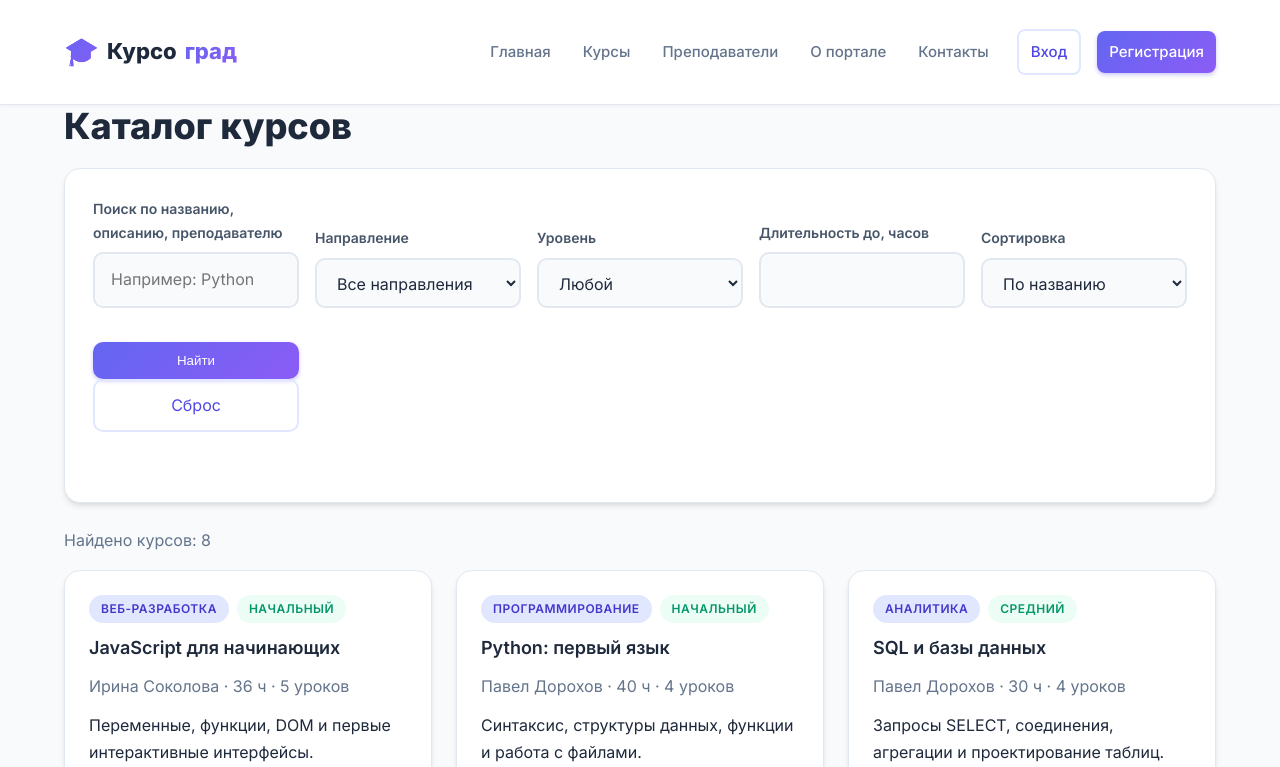
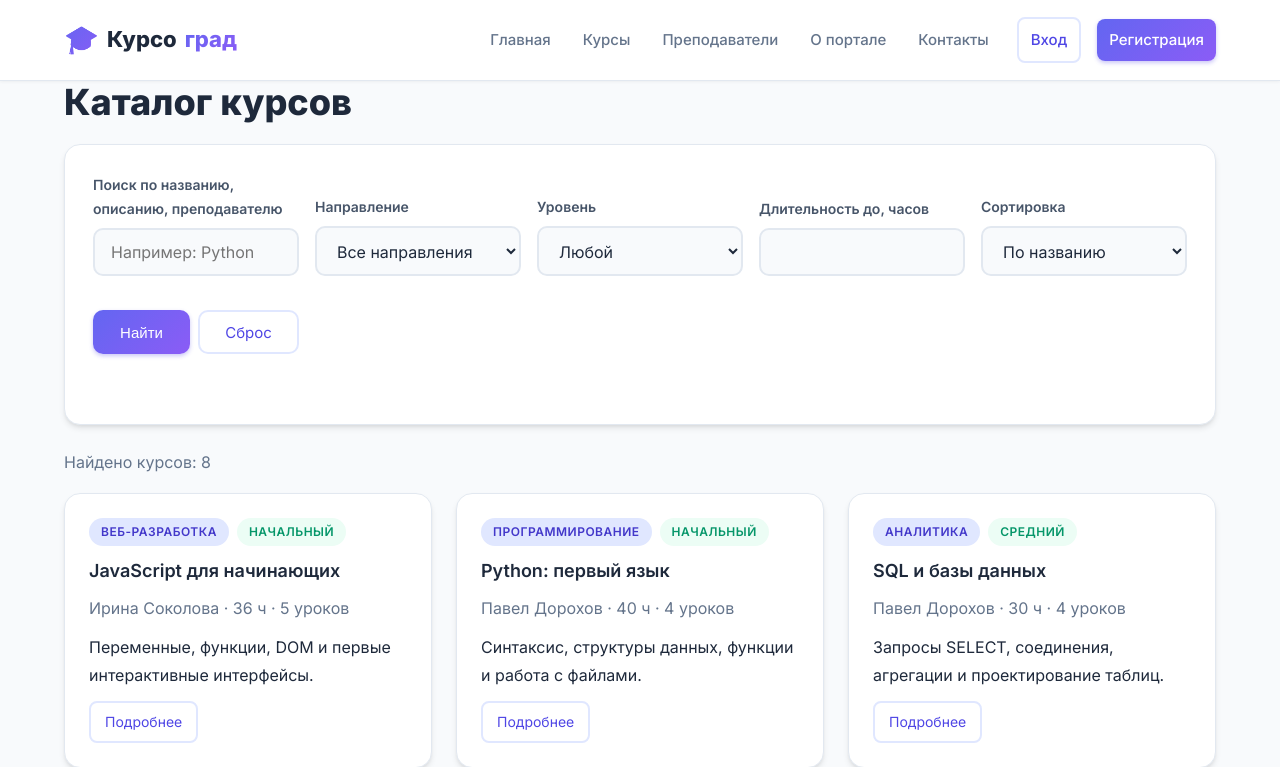
Before and after one commit to oulright/cite_for_web_analytics, a Flask app: page /courses in a window 1280 px wide. Shown: the top 767 px of the page. Run offline with Flask 3, Linux system fonts and the light colour scheme; data comes from the database, SQL or seed files in the repository; both versions use the stored data as it was after the commit.

Commit message:
Fix header and catalog page styling issues
- Updated static/style.css to fix header padding and sticky positioning, ensure consistent filter field heights, adjust button stack layout and sizing, and improve cabinet button hover stability
- Modified templates/index.html to apply consistent button styling for catalog link in both logged-in and guest states
- Updated .gitignore to remove database file exclusion rule and refine ignored file patterns

```diff
--- a/static/style.css
+++ b/static/style.css
@@ -18,7 +18,7 @@ a:hover{color:var(--accent-dark)}
 /* Header */
 .site-header{background:rgba(255,255,255,0.95);backdrop-filter:blur(10px);
   border-bottom:1px solid var(--line);position:sticky;top:0;z-index:100;
-  box-shadow:0 1px 3px rgba(0,0,0,0.05);padding:12px 0}
+  box-shadow:0 1px 3px rgba(0,0,0,0.05)}
 .header-inner{display:flex;align-items:center;justify-content:space-between;
   gap:20px;padding:16px 24px;flex-wrap:wrap}
 .logo{font-size:22px;font-weight:800;color:var(--ink);display:flex;align-items:center;gap:8px;
@@ -36,6 +36,9 @@ a:hover{color:var(--accent-dark)}
 /* Cabinet button - special hover style to avoid white text on light background */
 .nav .btn-cabinet{background:var(--accent-gradient);color:#fff!important}
 .nav .btn-cabinet:hover{background:var(--accent-dark);color:#fff!important;border-color:var(--accent-dark)}
+
+/* Prevent flashing on cabinet button - ensure stable transition */
+.nav .btn-cabinet,.nav .btn-cabinet:hover{transition:background 0.2s ease,color 0.2s ease,border-color 0.2s ease}
 
 /* Buttons */
 .btn{display:inline-flex;align-items:center;justify-content:center;gap:8px;
@@ -131,7 +134,10 @@ textarea{min-height:130px;resize:vertical;line-height:1.6}
   gap:16px;align-items:end;margin-bottom:24px}
 /* Make all filter fields the same height */
 .filters .field{display:flex;flex-direction:column}
-.filters .field input,.filters .field select{flex:1}
+.filters .field input,.filters .field select{flex:1;height:44px}
+.filters .field .btn,.filters .field a.btn{height:44px;align-items:center;justify-content:center;padding:0 16px;font-size:15px}
+.filters .field:last-child{display:flex;flex-direction:row;gap:8px}
+.filters .field:last-child .btn{flex:1}
 
 /* Progress bar */
 .progress{background:#e2e8f0;border-radius:999px;height:12px;overflow:hidden;
--- a/templates/index.html
+++ b/templates/index.html
@@ -9,7 +9,7 @@
   <div class="btn-group">
     {% if current_user %}
       <a class="btn btn-lg" href="{{ url_for('dashboard') }}">В личный кабинет</a>
-      <a class="btn btn-lg btn-ghost" href="{{ url_for('courses') }}">Каталог курсов</a>
+      <a class="btn btn-lg btn-start-learning" href="{{ url_for('courses') }}">Каталог курсов</a>
     {% else %}
       <a class="btn btn-start-learning btn-lg" href="{{ url_for('register') }}">Начать обучение</a>
       <a class="btn btn-lg btn-ghost" href="{{ url_for('login') }}">Войти</a>
```
Also changed, not shown: data/app.db (added), 1 other file.
